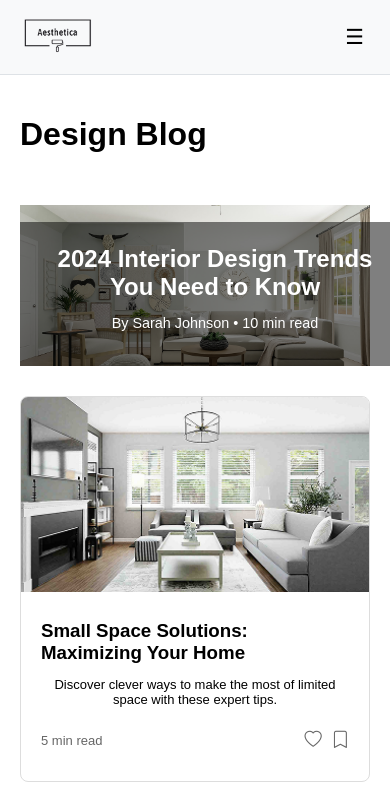
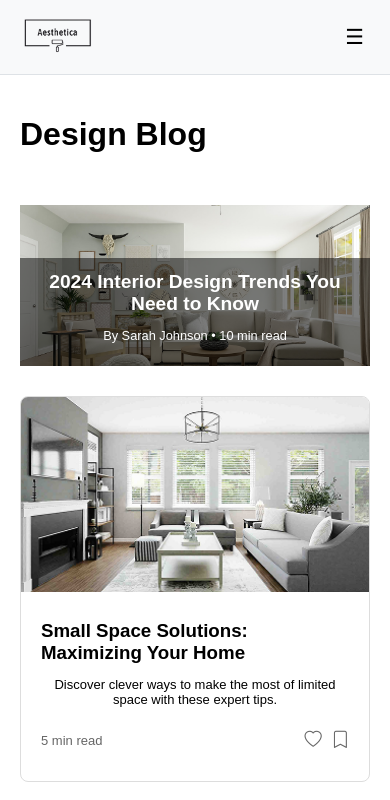
Before and after one commit to ShrutiChavda/Aesthetica, a React (Vite) app in the folder FRONTEND/: page /user/blog in a window 390 px wide. Shown: the top 800 px of the page. Built offline with nearby package versions, Linux system fonts and the light colour scheme.

Commit message:
User Dashboard

```diff
--- a/FRONTEND/src/App.jsx
+++ b/FRONTEND/src/App.jsx
@@ -26,7 +26,7 @@ import UserStyle from "../src/components/User/Style";
 import UserBudget from "../src/components/User/Budget";
 import UserRoom from "../src/components/User/Room";
 import UserJob from "../src/components/User/Job";
-import UserProfile from "../src/components/User/Profile";  /* as settings in admin*/
+import UserSettings from "../src/components/User/Settings";
 
 function App() {
   return (
@@ -58,7 +58,7 @@ function App() {
         <Route path="/user/budget" element={<UserBudget />} />
         <Route path="/user/room" element={<UserRoom />} />
         <Route path="/user/job" element={<UserJob />} />
-        <Route path="/user/profile" element={<UserProfile />} />
+        <Route path="/user/settings" element={<UserSettings />} />
 
       </Routes>
       <Footer />
--- a/FRONTEND/src/assets/css/user/DesignBlog.css
+++ b/FRONTEND/src/assets/css/user/DesignBlog.css
@@ -18,7 +18,7 @@
   width: 40px;
   height: 40px;
   border-radius: 50%;
-    background-color: #ddd; /* Light grey background */
+  background-color: #ddd;
   display: flex;
   justify-content: center;
   align-items: center;
@@ -32,6 +32,8 @@
 .featured-image {
   width: 100%;
   display: block;
+  object-fit: cover;
+  height: auto;
 }
 
 .featured-content {
@@ -39,9 +41,10 @@
   bottom: 0;
   left: 0;
   width: 100%;
-    background: rgba(0, 0, 0, 0.5); /* Semi-transparent black background */
+  background: rgba(0, 0, 0, 0.5);
   color: white;
   padding: 20px;
+  box-sizing: border-box;
 }
 
 .featured-content h2 {
@@ -67,6 +70,8 @@
 .post-image {
   width: 100%;
   display: block;
+  object-fit: cover;
+  height: auto;
 }
 
 .post-content {
@@ -95,8 +100,20 @@
   border: none;
   padding: 0;
   cursor: pointer;
-    font-size: 1.2em; /* Adjust icon size */
-    color: #666; /* Adjust icon color */
+  font-size: 1.2em;
+  color: #666;
 }
 
-  /* Add more styles as needed */
+@media (max-width: 768px) {
+  .featured-content {
+    padding: 10px;
+  }
+
+  .featured-content h2 {
+    font-size: 1.2em;
+  }
+
+  .featured-content p {
+    font-size: 0.8em;
+  }
+}
--- a/FRONTEND/src/assets/css/user/user-nav.css
+++ b/FRONTEND/src/assets/css/user/user-nav.css
@@ -27,6 +27,7 @@
 .navbar-menu1 {
   display: flex;
   align-items: center;
+  z-index: 1000;
 }
 
 .navbar-nav1 {
--- a/FRONTEND/src/components/User/Blog.jsx
+++ b/FRONTEND/src/components/User/Blog.jsx
@@ -32,7 +32,6 @@ function Blog() {
               <div className="post-meta">
                 <p>5 min read</p>
                 <div className="post-icons">
-                {/* Add icons here */}
                   <button className="icon-button">
                     <i className="bi bi-heart"></i>
                   </button>
@@ -52,7 +51,6 @@ function Blog() {
               <div className="post-meta">
                 <p>9 min read</p>
                 <div className="post-icons">
-                {/* Add icons here */}
                   <button className="icon-button">
                     <i className="bi bi-heart"></i>
                   </button>
@@ -72,7 +70,6 @@ function Blog() {
               <div className="post-meta">
                 <p>5 min read</p>
                 <div className="post-icons">
-                {/* Add icons here */}
                   <button className="icon-button">
                     <i className="bi bi-heart"></i>
                   </button>
--- a/FRONTEND/src/components/User/Dashboard.jsx
+++ b/FRONTEND/src/components/User/Dashboard.jsx
@@ -1,8 +1,10 @@
 import React from 'react'
-
+import Blog from "./Blog";
 function Dashboard() {
   return (
-    <div>Dashboard</div>
+    <div className="font-sans text-black bg-white">
+    <Blog/>
+    </div>
   )
 }
 
--- a/FRONTEND/src/components/User/Profile.jsx
+++ /dev/null
@@ -1,14 +0,0 @@
-import React from 'react'
-import Navbar from './UserNav';
-import 'bootstrap-icons/font/bootstrap-icons.css';
-
-function Profile() {
- return (
-     <div className="App">
-       <Navbar />
-       Profile
-     </div>
-   );
-}
-
-export default Profile
--- /dev/null
+++ b/FRONTEND/src/components/User/Settings.jsx
@@ -0,0 +1,14 @@
+import React from 'react'
+import Navbar from './UserNav';
+import 'bootstrap-icons/font/bootstrap-icons.css';
+
+function Settings() {
+  return (
+    <div className="App">
+      <Navbar />
+      Settings
+    </div>
+  );
+}
+
+export default Settings
--- a/FRONTEND/src/components/User/UserNav.jsx
+++ b/FRONTEND/src/components/User/UserNav.jsx
@@ -42,6 +42,9 @@ function UserNav() {
             <li className="nav-item1">
               <NavLink to="/user/job" className="nav-link1">Careers</NavLink>
             </li>
+            <li className="nav-item1">
+              <NavLink to="/user/settings" className="nav-link1">Settings</NavLink>
+            </li>
           </ul>
 
           <div className="navbar-search1">
```
Also changed, not shown: FRONTEND/src/assets/css/user/dashboard.css (deleted), FRONTEND/src/assets/images/user-blog.png (deleted). Lines whose indentation alone changed are shown as unchanged.
